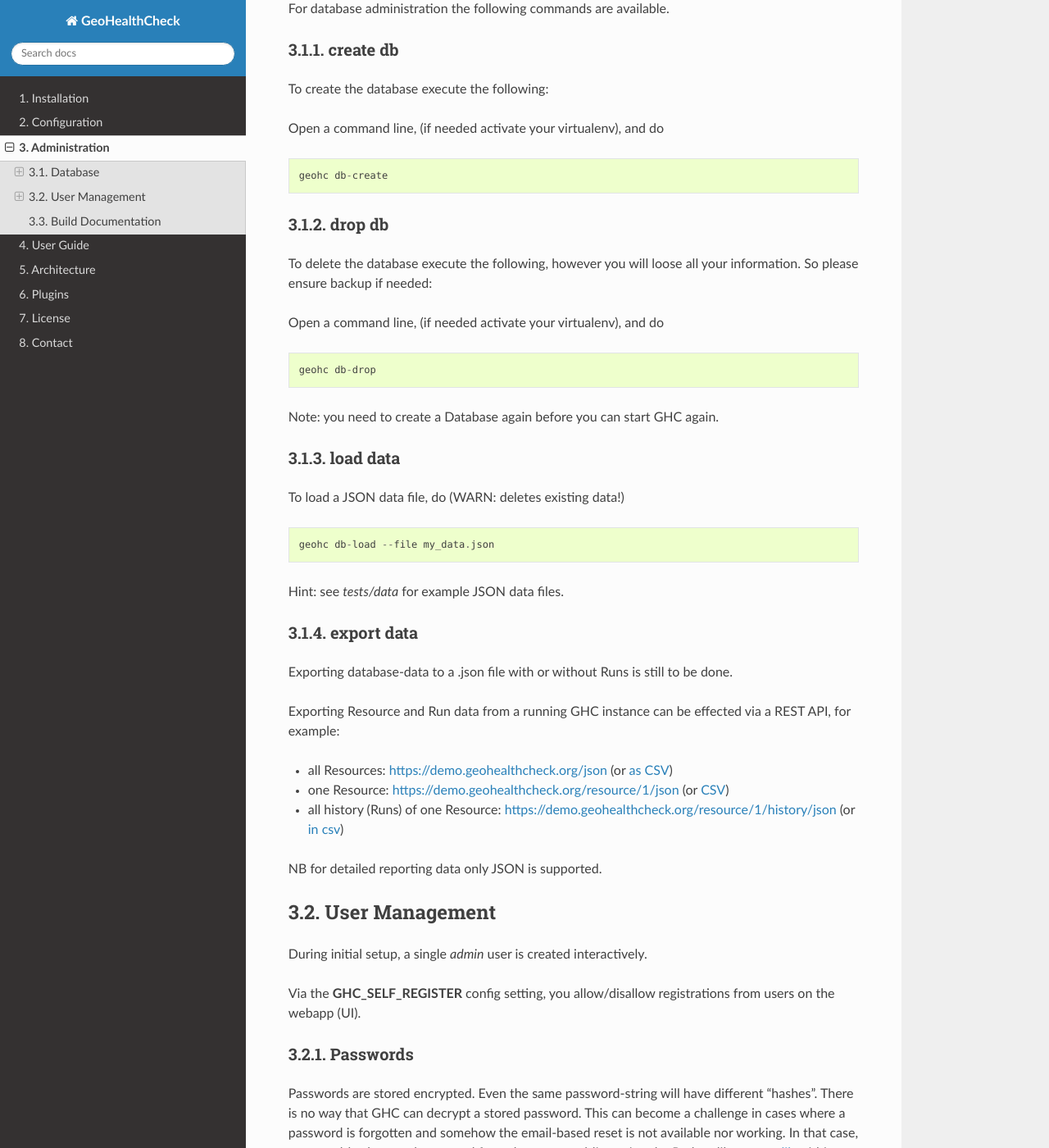
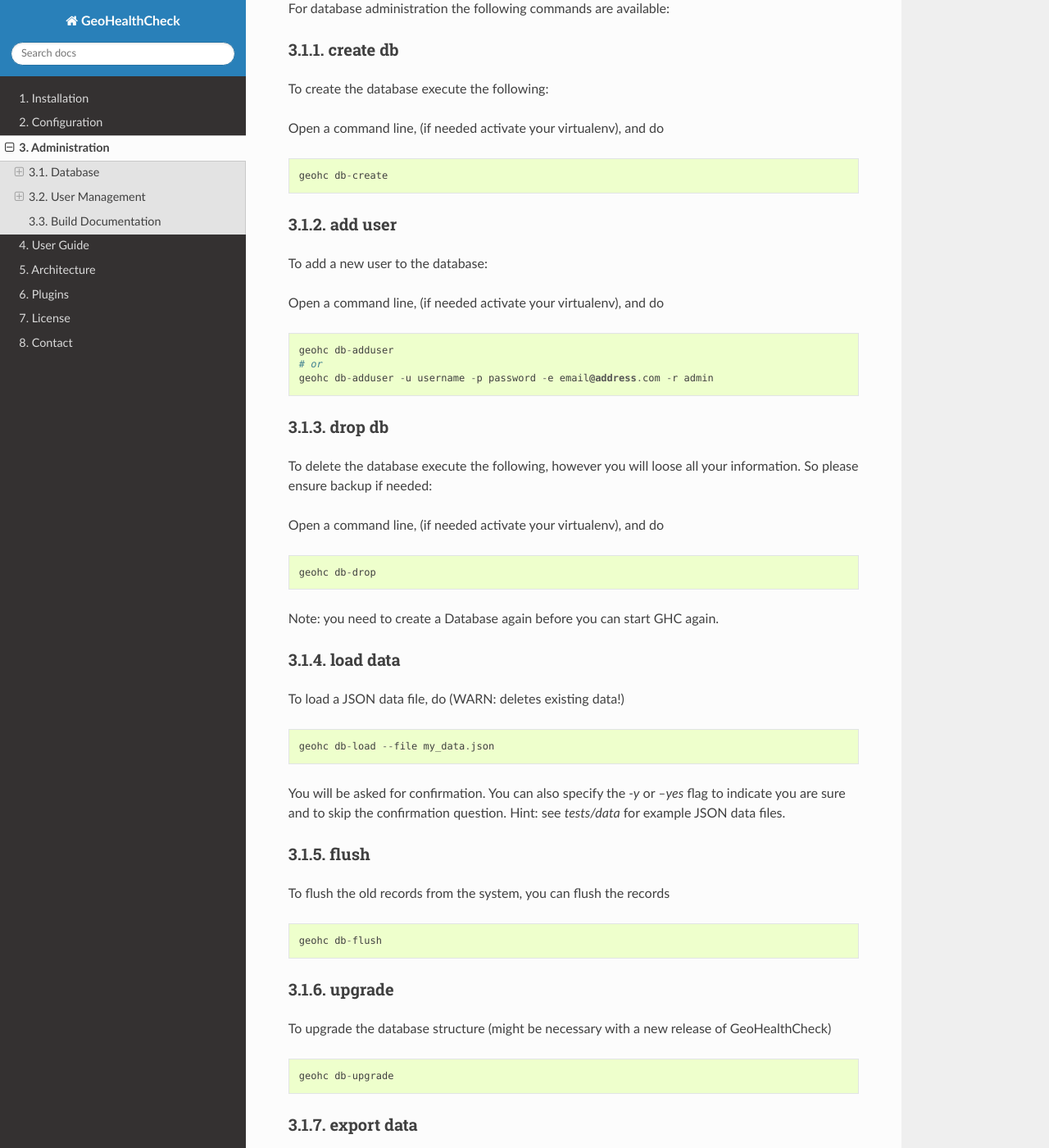
Before and after one commit to geopython/GeoHealthCheck, a Sphinx documentation site: the page built from docs/admin.rst, in a window 1280 px wide and 1400 px high, scrolled down 662 px. Shown: the whole window at 82% size. Built offline with Sphinx 7.4.7 and the Read the Docs theme 2.0.0, drawn with Linux system fonts in a browser that asks for light colours; some of the changed text lies outside the part shown.

Commit message:
Final touches

```diff
--- a/docs/admin.rst
+++ b/docs/admin.rst
@@ -23,7 +23,7 @@ This will show you all the (required) options to add a user to the database.
 Database
 --------
 
-For database administration the following commands are available.
+For database administration the following commands are available:
 
 create db
 .........
@@ -33,6 +33,17 @@ To create the database execute the following:
 Open a command line, (if needed activate your virtualenv), and do ::
 
     geohc db-create
+
+add user
+........
+
+To add a new user to the database:
+
+Open a command line, (if needed activate your virtualenv), and do ::
+
+    geohc db-adduser
+    # or
+    geohc db-adduser -u username -p password -e email@address.com -r admin
 
 drop db
 .......
@@ -52,7 +63,24 @@ To load a JSON data file, do (WARN: deletes existing data!) ::
 
     geohc db-load --file my_data.json
 
+You will be asked for confirmation. You can also specify the `-y` or `--yes`
+flag to indicate you are sure and to skip the confirmation question.
 Hint: see `tests/data` for example JSON data files.
+
+
+flush
+.....
+
+To flush the old records from the system, you can flush the records ::
+
+    geohc db-flush
+
+upgrade
+.......
+
+To upgrade the database structure (might be necessary with a new release of GeoHealthCheck) ::
+
+    geohc db-upgrade
 
 export data
 ...........
--- a/docs/install.rst
+++ b/docs/install.rst
@@ -83,6 +83,9 @@ Install
 
   # init database
   geohc db-create
+
+  # create an (admin) user account
+  geohc db-adduser -u my_user_name -p my_pass -e e@mail.com -r admin
 
   # start web-app
   geohc serve
--- a/setup.py
+++ b/setup.py
@@ -39,12 +39,14 @@ def read(filename, encoding='utf-8'):
         contents = fh.read().strip()
     return contents
 
+
 def get_package_version():
     """get version from top-level package init"""
     version_file = read('VERSION')
     if version_file:
         return version_file
     raise RuntimeError("Unable to find version string.")
+
 
 LONG_DESCRIPTION = read('README.md')
 
```
Also changed, not shown: other parts of docs/admin.rst (+1 -1 lines).
